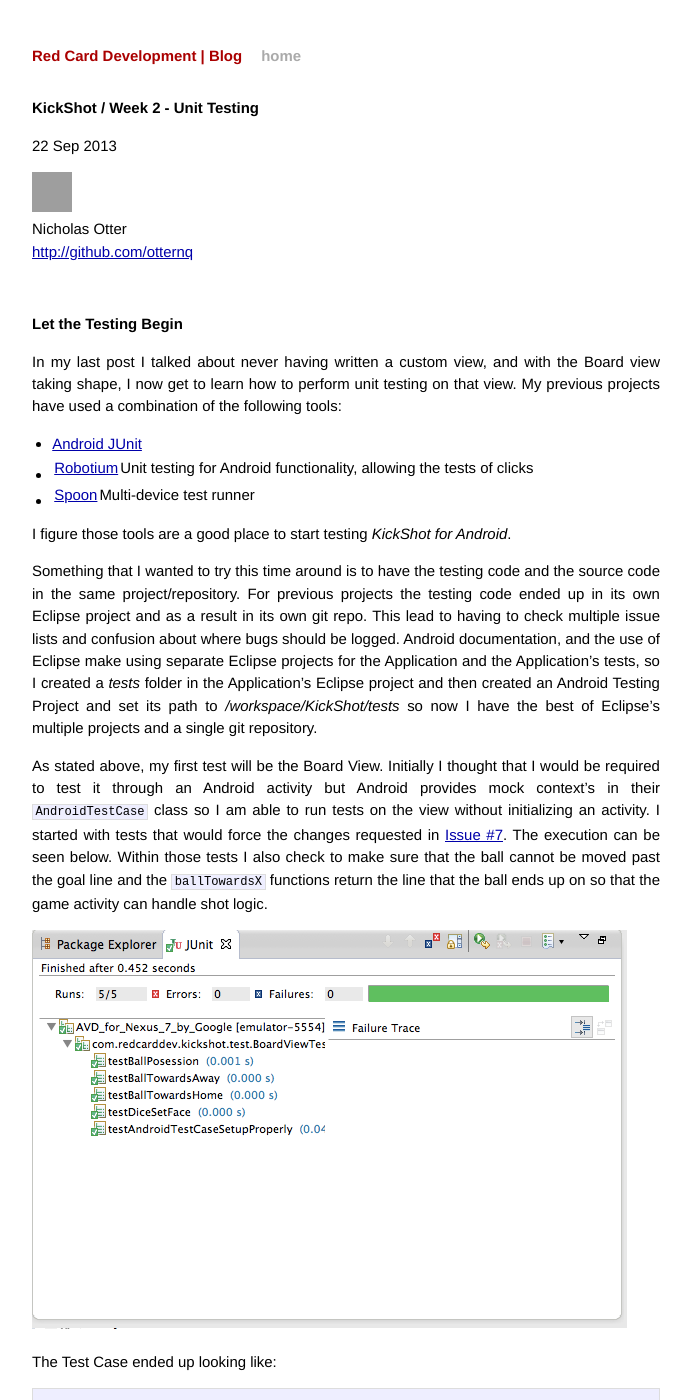
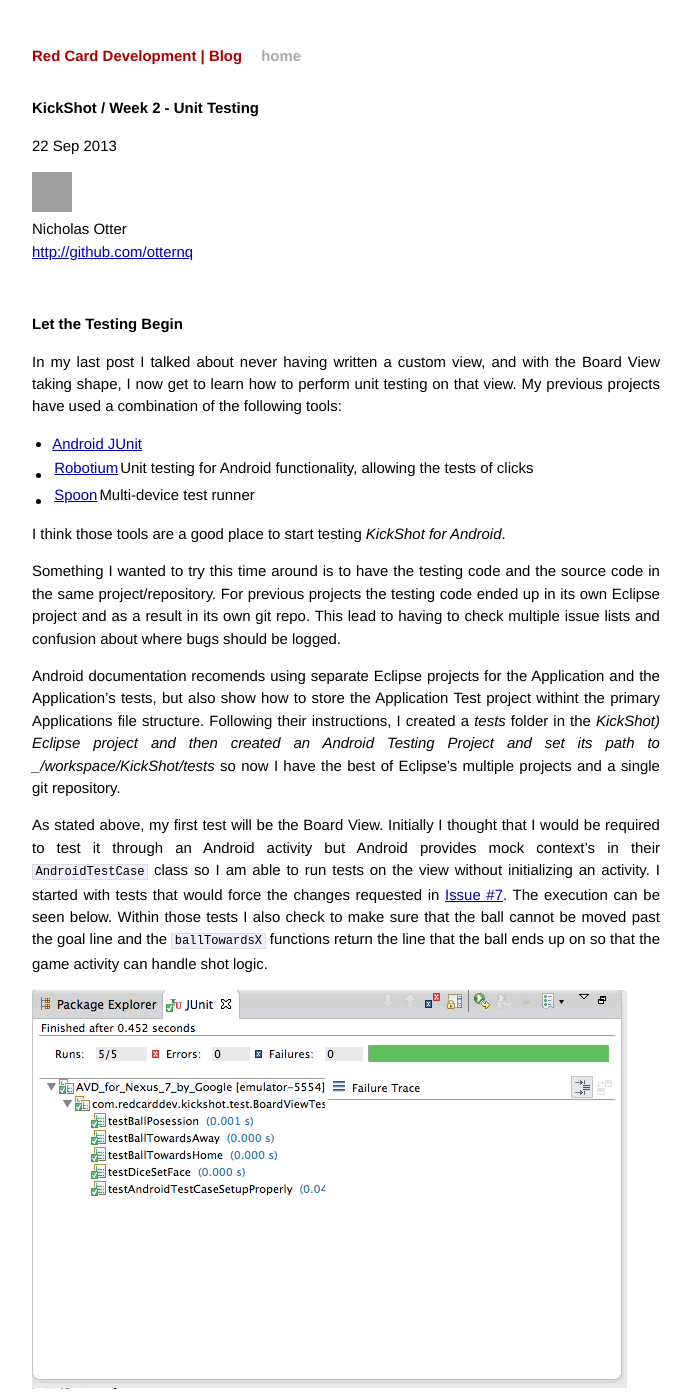
Before and after one commit to RedCardDev/RedCardDev.github.io, a Jekyll site: the page built from _posts/2013-09-20-kickshot-project-week2.markdown, in a window 1280 px wide and 1400 px high. Shown: the whole window, without its empty margins (294-985 px from the left). Built offline with Jekyll 4.4.1, drawn with Linux system fonts in a browser that asks for light colours; Markdown is read by kramdown in place of the engine named in the settings; some of the changed text lies outside the part shown; grey boxes are pictures that could not be loaded.

Commit message:
Update 2013-09-20-kickshot-project-week2.markdown

````diff
--- a/_posts/2013-09-20-kickshot-project-week2.markdown
+++ b/_posts/2013-09-20-kickshot-project-week2.markdown
@@ -16,15 +16,23 @@ general:
 Let the Testing Begin
 ----------
 
-In my last post I talked about never having written a custom view, and with the Board view taking shape, I now get to learn how to perform unit testing on that view. My previous projects have used a combination of the following tools:
+In my last post I talked about never having written a custom view, and with the Board View taking shape, I now get to learn how to perform unit testing on that view. My previous projects have used a combination of the following tools:
 
 - [Android JUnit](http://developer.android.com/tools/testing/testing_android.html)
 - [Robotium](https://code.google.com/p/robotium/) | Unit testing for Android functionality, allowing the tests of clicks
 - [Spoon](http://square.github.io/spoon/) | Multi-device test runner
 
-I figure those tools are a good place to start testing _KickShot for Android_.
+I think those tools are a good place to start testing _KickShot for Android_.
 
-Something that I wanted to try this time around is to have the testing code and the source code in the same project/repository. For previous projects the testing code ended up in its own Eclipse project and as a result in its own git repo. This lead to having to check multiple issue lists and confusion about where bugs should be logged. Android documentation, and the use of Eclipse make using separate Eclipse projects for the Application and the Application's tests, so I created a _tests_ folder in the Application's Eclipse project and then created an Android Testing Project and set its path to _/workspace/KickShot/tests_ so now I have the best of Eclipse's multiple projects and a single git repository.
+Something I wanted to try this time around is to have the testing code and the source code in the same project/repository.
+For previous projects the testing code ended up in its own Eclipse project and as a result in its own git repo.
+This lead to having to check multiple issue lists and confusion about where bugs should be logged.
+
+Android documentation recomends using separate Eclipse projects for the Application
+and the Application's tests, but also show how to store the Application Test project withint the primary
+Applications file structure. Following their instructions, I created a _tests_ folder in the _KickShot) Eclipse project and
+then created an Android Testing Project and set its path to _/workspace/KickShot/tests_ so now I have the
+best of Eclipse's multiple projects and a single git repository.
 
 As stated above, my first test will be the Board View. Initially I thought that I would be required to test it through an Android activity but Android provides mock context's in their `AndroidTestCase` class so I am able to run tests on the view without initializing an activity. I started with tests that would force the changes requested in [Issue #7](https://github.com/RedCardDev/KickShotAndroid/issues/7). The execution can be seen below. Within those tests I also check to make sure that the ball cannot be moved past the goal line and the `ballTowardsX` functions return the line that the ball ends up on so that the game activity can handle shot logic.
 
@@ -48,7 +56,7 @@ class BoardViewTest extends AndroidTestCase
 
 ```
 
-with the tests written I changed the Board API to the following. Then I was able to change the internals of the Board class while not ruining its usage in the LevelOne Activity.
+with the tests written I changed the Board API to the following:
 
 ```java
 
@@ -68,6 +76,7 @@ class Board extends Android.View
 
 ```
 
+Then I was able to change the internals of the Board class while not ruining its usage in the LevelOne Activity.
 
 
 [1]: /images/screenshots/Screenshot_2013-09-20-ball-tests.png "Ball Tests"
````
